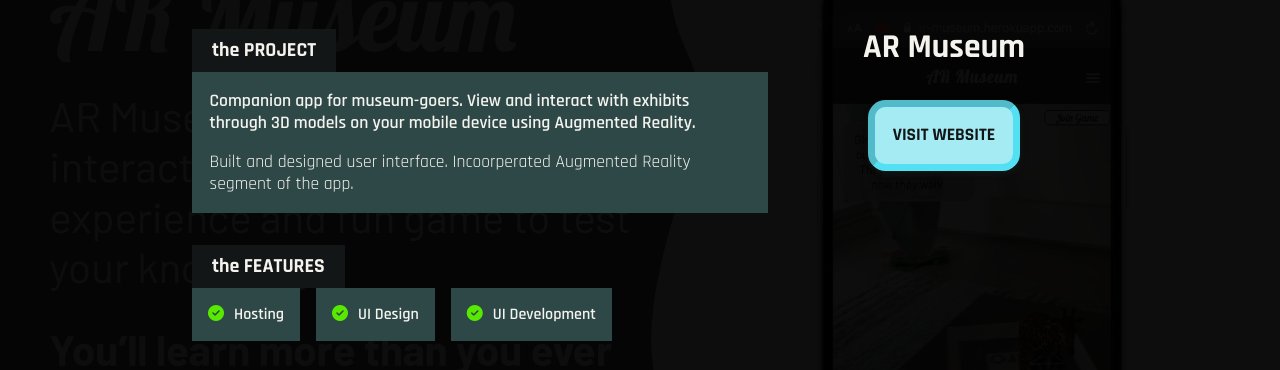
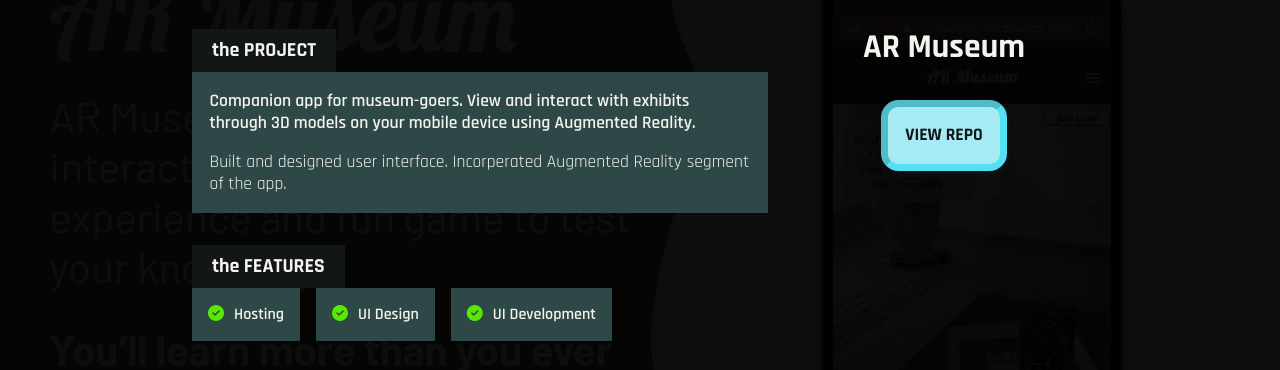
Before and after one commit to Hunter27E/portfolio, a plain HTML site: page public/projects.html in a window 1280 px wide. Shown: the part 887-1257 px from the top of the page. Drawn offline with Linux system fonts and the light colour scheme; a web font is replaced by a local one.

Commit message:
update links

```diff
--- a/public/projects.html
+++ b/public/projects.html
@@ -85,8 +85,8 @@
 				<p class="xp-flag">team project</p>
 				<section class="xp-company" aria-label="Company">
 					<h2>AR Museum</h2>
-					<a href="https://armuseum.herokuapp.com" class="cta-btn"
-						>VISIT WEBSITE</a
+					<a href="https://github.com/Hunter27E/armuseum" class="cta-btn"
+						>VIEW REPO</a
 					>
 				</section>
 				<section class="xp-job" aria-label="Project Details">
@@ -96,7 +96,7 @@
 						through 3D models on your mobile device using Augmented Reality.
 					</p>
 					<p class="xp-job__description">
-						Built and designed user interface. Incoorperated Augmented Reality
+						Built and designed user interface. Incorperated Augmented Reality
 						segment of the app.
 					</p>
 				</section>
```
Also changed, not shown: public/experience.html (+2 -2 lines), 5 other files.
